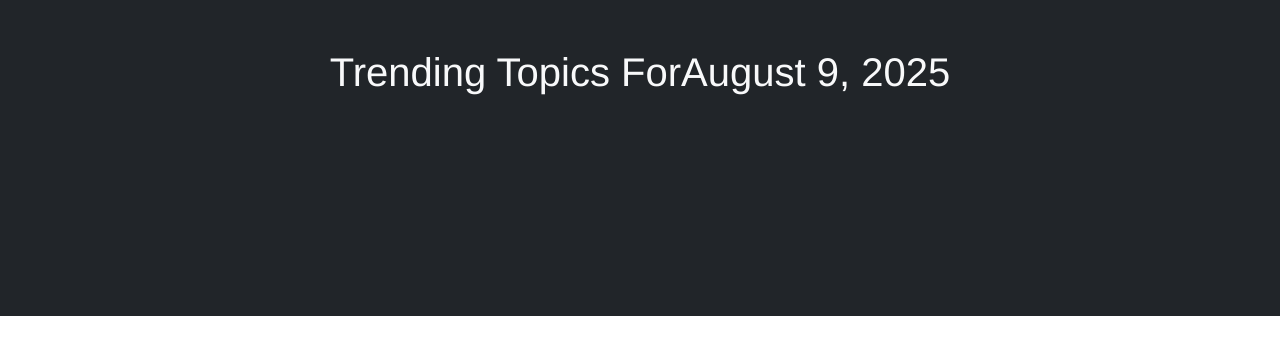
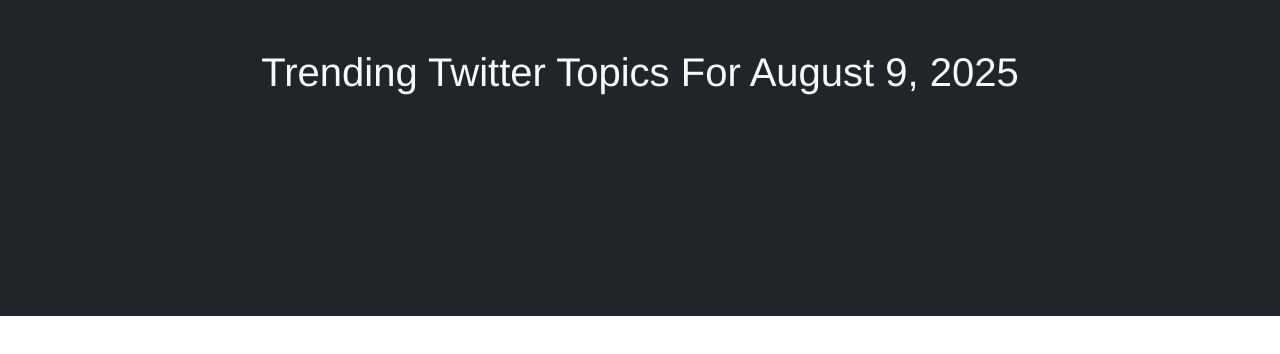
Before and after one commit to escuadra20/fcb-data-visualization, a plain HTML site: page index.html in a window 1280 px wide. Drawn offline with nearby package versions, Linux system fonts and the light colour scheme; no server answers.

Commit message:
Add files via upload

```diff
--- a/index.html
+++ b/index.html
@@ -22,7 +22,7 @@
 			<!-- h1 is the heading tag
 			h1 biggest
 			h6 smallest -->
-			<h1 class="text-light mb-3">Trending Topics For<span id = "date">09/08/2025</span></h1>
+			<h1 class="text-light mb-3">Trending Twitter Topics For <span id = "date">09/08/2025</span></h1>
 			<canvas id = "myChart"></canvas>
 		</div>
 
```
